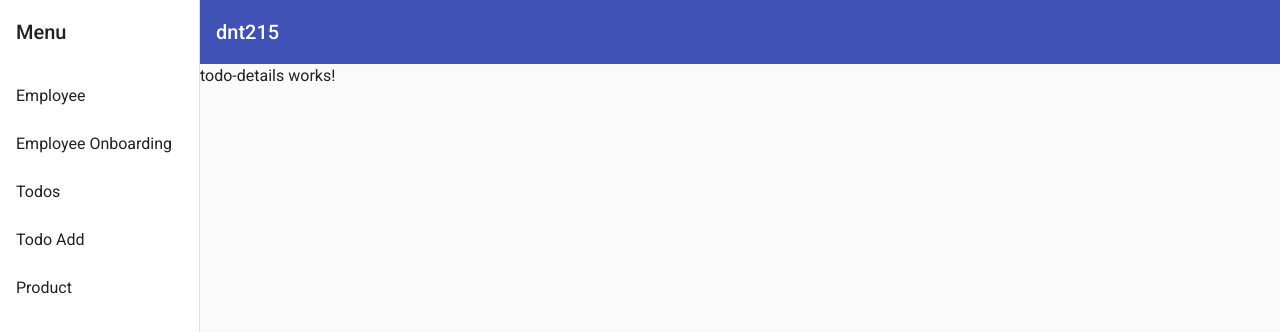
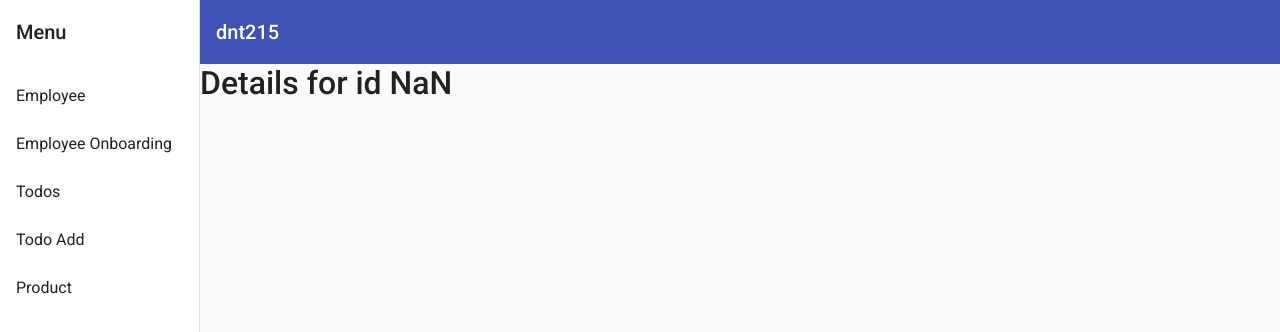
Before and after one commit to santoshyadavdev/dnt215, an Angular app: page /todos/add in a window 1280 px wide. Shown: the top 332 px of the page. Built offline with nearby package versions, Linux system fonts and the light colour scheme.

Commit message:
activated route to get the data

```diff
--- a/src/app/todo/todo-details/todo-details.component.html
+++ b/src/app/todo/todo-details/todo-details.component.html
@@ -1 +1,3 @@
-<p>todo-details works!</p>
+<h2>
+  Details for id {{id}}
+</h2>
--- a/src/app/todo/todo-details/todo-details.component.ts
+++ b/src/app/todo/todo-details/todo-details.component.ts
@@ -1,4 +1,5 @@
 import { Component, OnInit } from '@angular/core';
+import { ActivatedRoute } from '@angular/router';
 
 @Component({
   selector: 'app-todo-details',
@@ -6,10 +7,11 @@ import { Component, OnInit } from '@angular/core';
   styleUrls: ['./todo-details.component.css']
 })
 export class TodoDetailsComponent implements OnInit {
-
-  constructor() { }
+  id: number = 0;
+  constructor(private router: ActivatedRoute) { }
 
   ngOnInit(): void {
+    this.router.paramMap.subscribe((res) => this.id = +  res.get('id'))
   }
 
 }
```
